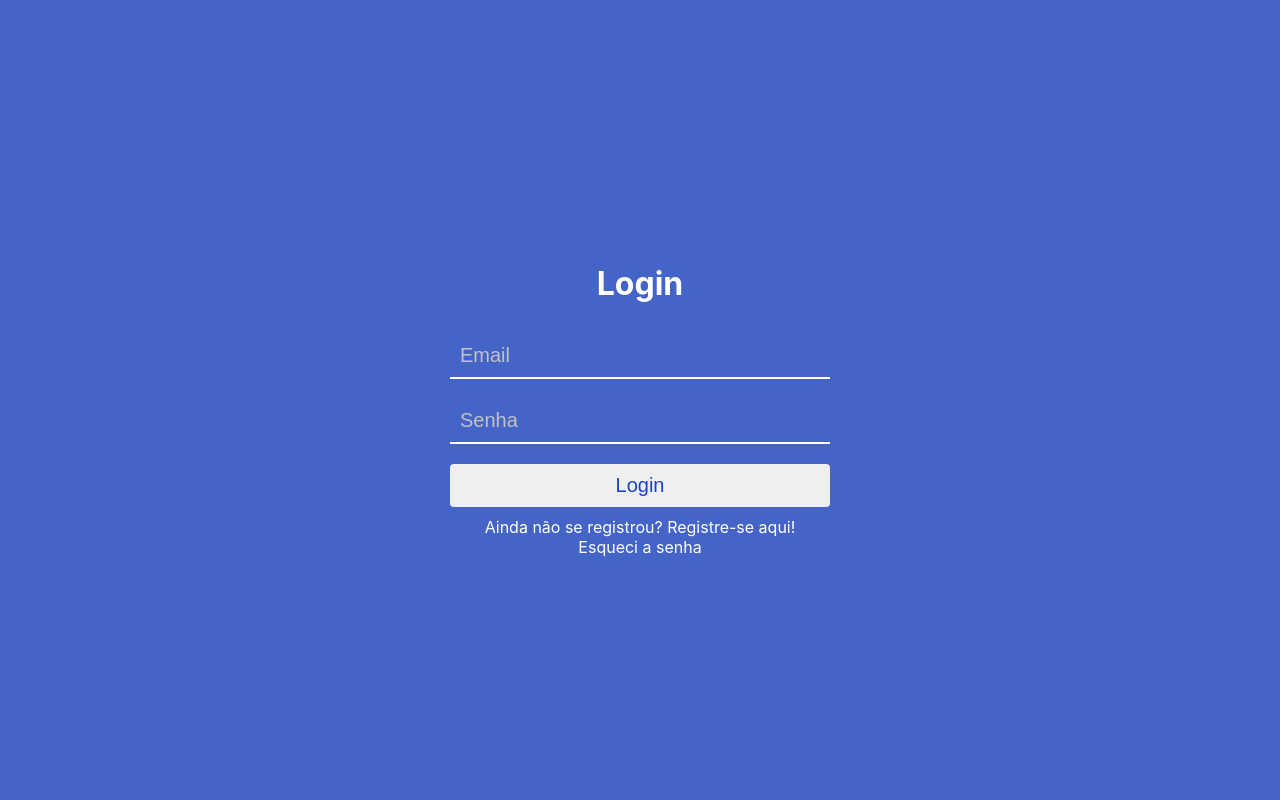
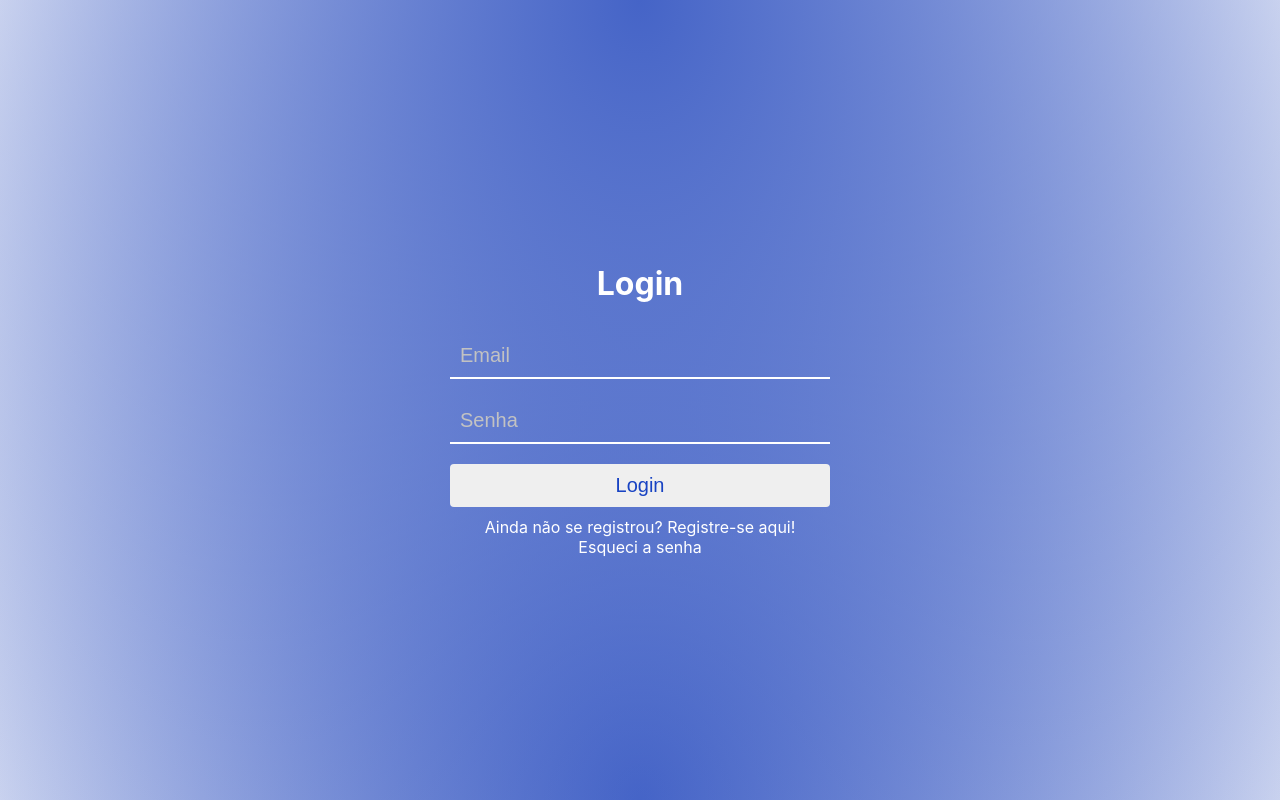
Before and after one commit to Jonatanlima852/appDeIngles, a React (Create React App) app in the folder frontend/: page /login in a window 1280 px wide. Built offline with nearby package versions, Linux system fonts and the light colour scheme.

Commit message:
fix: Login css

```diff
--- a/frontend/src/pages/login/login.module.css
+++ b/frontend/src/pages/login/login.module.css
@@ -5,6 +5,7 @@
     align-items: center;
     height: 100vh;
     background-color: rgb(69, 100, 199);
+    background: radial-gradient(ellipse at top, rgb(69, 100, 199), transparent), radial-gradient(ellipse at bottom, rgb(69, 100, 199), transparent);
 }
 
 .forms {
@@ -24,7 +25,7 @@
     border: 0px ;
     margin: 10px;
     text-decoration: none;
-    background-color: rgb(69, 100, 199);
+    background-color: rgba(69, 100, 199, 0);
     color: rgb(255, 255, 255);
     font-size: 20px;
     border-bottom: solid 2px white;
@@ -66,5 +67,5 @@
   }
 
   ::-ms-input-placeholder { /* Microsoft Edge */
-    color: rgb(194, 194, 194);
+    color: rgb(194, 194, 194), radial-gradient(ellipse at right, rgb(69, 100, 199), transparent), radial-gradient(ellipse at left, rgb(69, 100, 199), transparent);
   }
```
